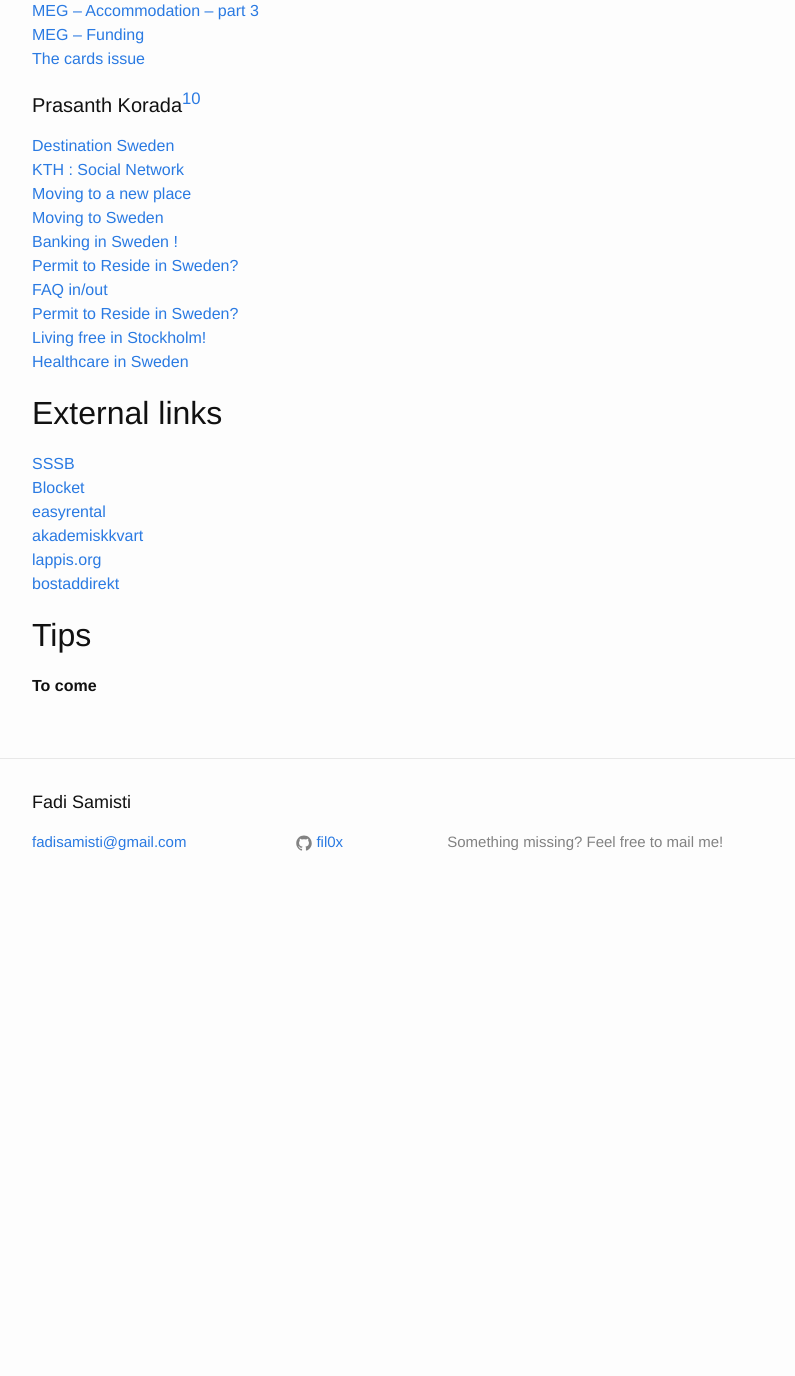
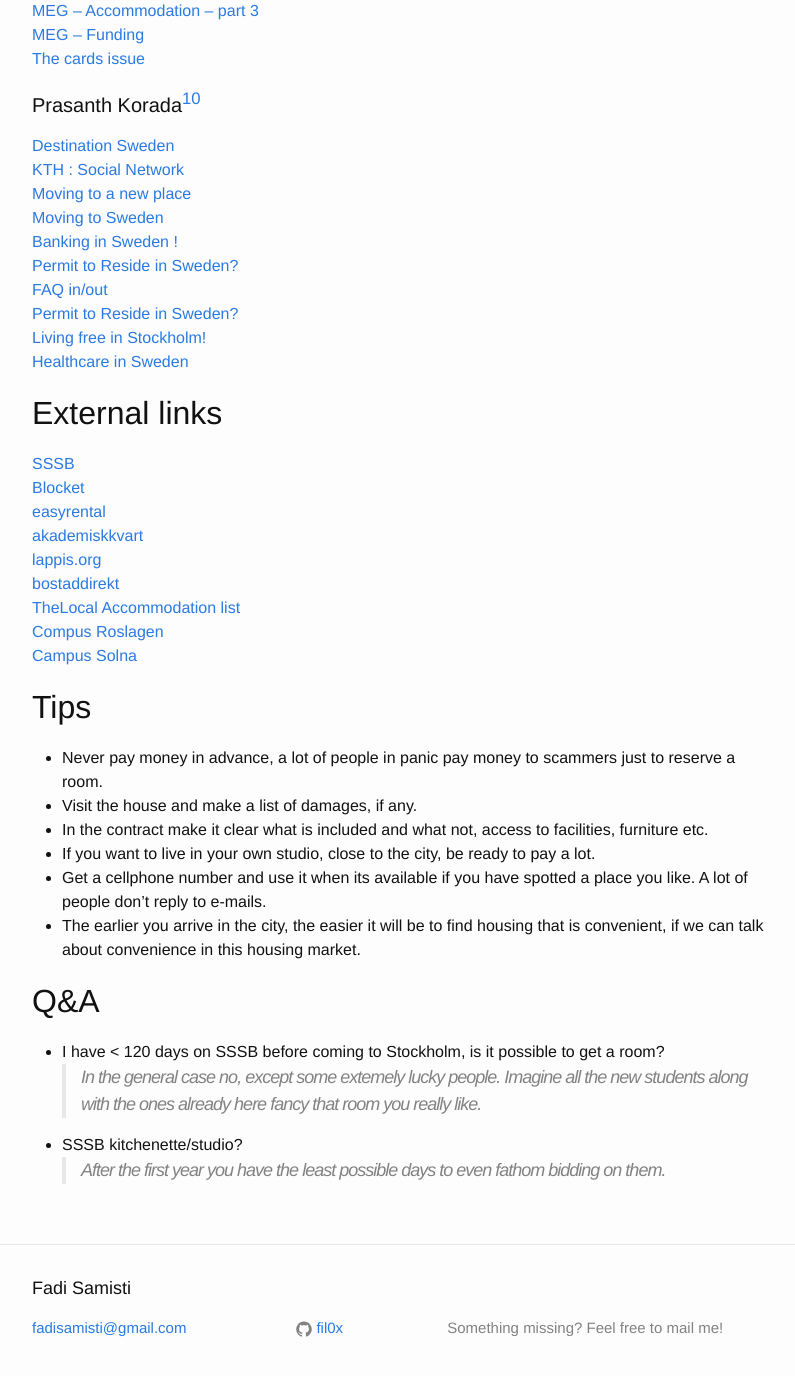
Before and after one commit to Fil0x/Fil0x.github.io, a Jekyll site: the page built from _posts/2016-05-18-welcome-to-stockholm.markdown, in a window 1280 px wide and 1400 px high, scrolled down 1998 px. Shown: the top 1376 px of the window, without its empty margins (238-1033 px from the left). Built offline with Jekyll 4.4.1, drawn with Linux system fonts in a browser that asks for light colours; before the commit the page ends 2912 px from its top, so only the background shows below that.

Commit message:
Tips and q&a

```diff
--- a/_posts/2016-05-18-welcome-to-stockholm.markdown
+++ b/_posts/2016-05-18-welcome-to-stockholm.markdown
@@ -97,10 +97,25 @@ External links
 [akademiskkvart](http://akademiskkvart.se/) <br/>
 [lappis.org](http://www.lappis.org/) <br/>
 [bostaddirekt](http://www.bostaddirekt.com/) <br/>
+[TheLocal Accommodation list](http://www.thelocal.se/noticeboard/?location=Stockholm&type=3) <br/>
+[Compus Roslagen](http://www.campusroslagen.se/accommodation/) <br/>
+[Campus Solna](http://www.campussolna.se/) <br/>
 
 Tips
 -
-**To come**
+* Never pay money in advance, a lot of people in panic pay money to scammers just to reserve a room.
+* Visit the house and make a list of damages, if any.
+* In the contract make it clear what is included and what not, access to facilities, furniture etc.
+* If you want to live in your own studio, close to the city, be ready to pay a lot.
+* Get a cellphone number and use it when its available if you have spotted a place you like. A lot of people don't reply to e-mails.
+* The earlier you arrive in the city, the easier it will be to find housing that is convenient, if we can talk about convenience in this housing market.
+
+Q&A
+-
+* I have < 120 days on SSSB before coming to Stockholm, is it possible to get a room? <br />
+> In the general case no, except some extemely lucky people. Imagine all the new students along with the ones already here fancy that room you really like.
+* SSSB kitchenette/studio? <br />
+> After the first year you have the least possible days to even fathom bidding on them.
 
 [1]:  https://www.kth.se/en/studies/master/student-blogs-1.438895
 [2]: http://www.kth.se/blogs/abhineet/
```
